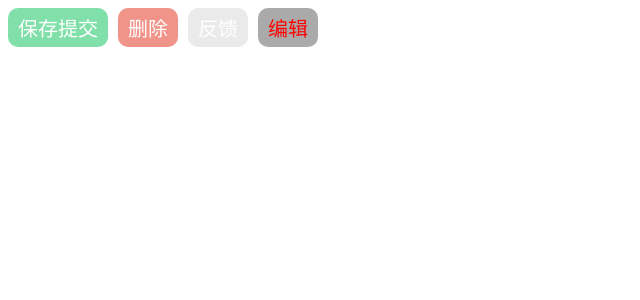
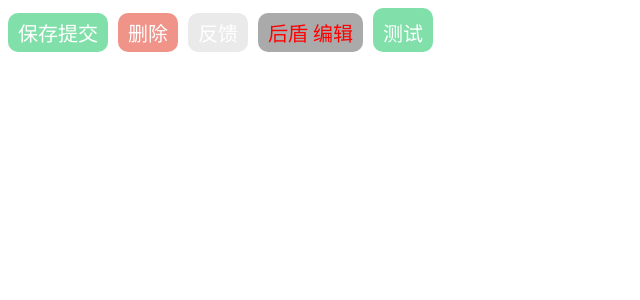
Before and after one commit to nbutluo/VueLearn, a Vue app in the folder Component/props/: page / in a window 1280 px wide. Shown: the top 300 px of the page, without its empty margins (0-640 px from the left). Built offline with nearby package versions, Linux system fonts and the light colour scheme.

Commit message:
propos批量赋值与使用规范

```diff
--- a/Component/props/src/App.vue
+++ b/Component/props/src/App.vue
@@ -2,7 +2,8 @@
   <hd-button :content="hdContent" type="success" style="margin-right: 10px"/>
   <hd-button content="删除" type="danger" style="margin-right: 10px"/>
   <hd-button content="反馈" style="margin-right: 10px"/>
-  <hd-button content="编辑" :disabled="true" style="margin-right: 10px"/>
+  <hd-button hd-tip="后盾" content="编辑" :disabled="true" style="margin-right: 10px"/>
+  <hd-button v-bind="{content:'测试',type:'success',style:'padding-top: 10px'}"/>
 </template>
 
 <script>
--- a/Component/props/src/components/HdButton.vue
+++ b/Component/props/src/components/HdButton.vue
@@ -1,5 +1,6 @@
 <template>
   <div :class="[type,{disabled}]" :style="$attrs.style">
+    <span v-if="hdTip">{{hdTip}}</span>
     {{ content }}
   </div>
   <!--  {{arr}}-->
@@ -22,6 +23,9 @@ export default {
     disabled: {
       type: Boolean,
       default: false
+    },
+    hdTip: {
+      type: String
     }
     // arr: {
     //   default() {   // 引用类型的必须使用函数方式定义默认值
```
